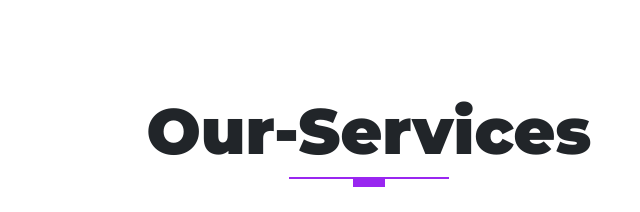
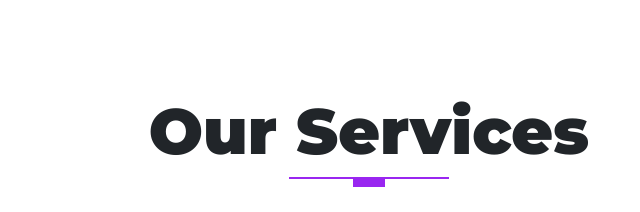
Before and after one commit to Godstime1000/portfolio, a website: page index.html in a window 1280 px wide. Shown: the part 997-1209 px from the top of the page, 271-911 px from the left. Drawn offline with nearby package versions, Linux system fonts and the light colour scheme.

Commit message:
Update index.html

```diff
--- a/index.html
+++ b/index.html
@@ -126,7 +126,7 @@
       <section id="services" class="services">
             <div class="container">
                   <div class="row text-center">
-                        <h1 class="display-3 fw-bold mont">our-services</h1>
+                        <h1 class="display-3 fw-bold mont">our services</h1>
                         <div class="heading-line mb-1"></div>
                   </div>
 
```
